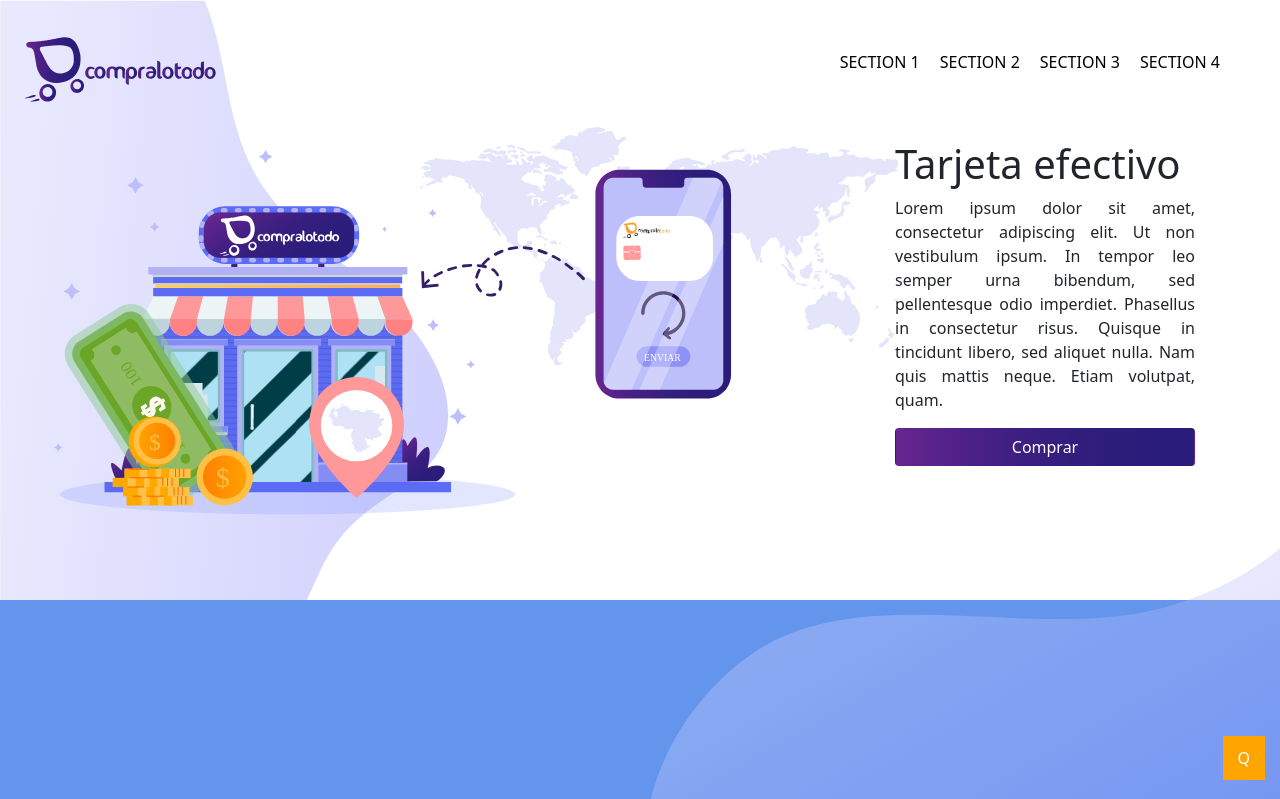
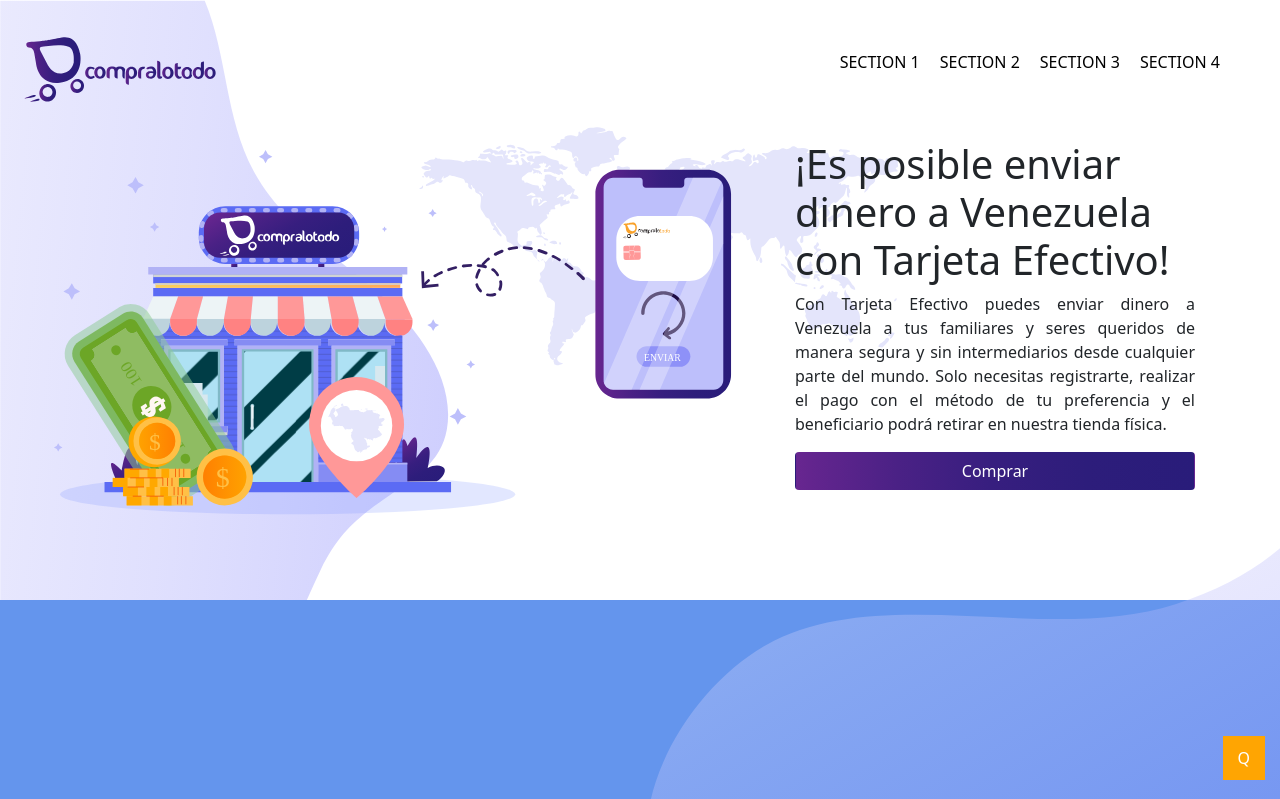
Before and after one commit to johancastillo/ct-landingpage, a PHP site: page / in a window 1280 px wide. Shown: the top 799 px of the page. Run offline with PHP 8.4, Linux system fonts and the light colour scheme.

Commit message:
Descriotion 1

```diff
--- a/assets/css/main.css
+++ b/assets/css/main.css
@@ -79,7 +79,7 @@
   flex-direction: column;
   margin-top: 140px;
   margin-right: 85px;
-  width: 300px;
+  width: 400px;
   z-index: 1000; }
   #content p {
     text-align: justify; }
--- a/assets/scss/main.scss
+++ b/assets/scss/main.scss
@@ -30,7 +30,7 @@
     flex-direction: column;
     margin-top: 140px;
     margin-right: 85px;
-    width: 300px;
+    width: 400px;
     z-index: 1000;
 
     p{
--- a/index.php
+++ b/index.php
@@ -4,7 +4,7 @@
         <meta charset="UTF-8">
         <meta name="viewport" content="width=device-width, initial-scale=1.0">
         <!-- Meta Description -->
-        <meta name="description" content="">
+        <meta name="description" content="enviar dinero a venezuela ">
 
         <link rel="shortcut icon" href="./assets/img/icon.svg" type="image/x-icon">
         <title>Tarjeta Efectivo</title>
@@ -29,9 +29,11 @@
                 </div>
 
                 <div id="content">
-                    <h1>Tarjeta efectivo</h1>
+                    <h1>
+                    ¡Es posible enviar dinero a Venezuela con Tarjeta Efectivo!
+                    </h1>
                     <p>
-                    Lorem ipsum dolor sit amet, consectetur adipiscing elit. Ut non vestibulum ipsum. In tempor leo semper urna bibendum, sed pellentesque odio imperdiet. Phasellus in consectetur risus. Quisque in tincidunt libero, sed aliquet nulla. Nam quis mattis neque. Etiam volutpat, quam.
+                        Con Tarjeta Efectivo puedes enviar dinero a Venezuela a tus familiares y seres queridos de manera segura y sin intermediarios desde cualquier parte del mundo. Solo necesitas registrarte, realizar el pago con el método de tu preferencia y el beneficiario podrá retirar en nuestra tienda física.
                     </p>
 
                     <!-- Call to action -->
```
